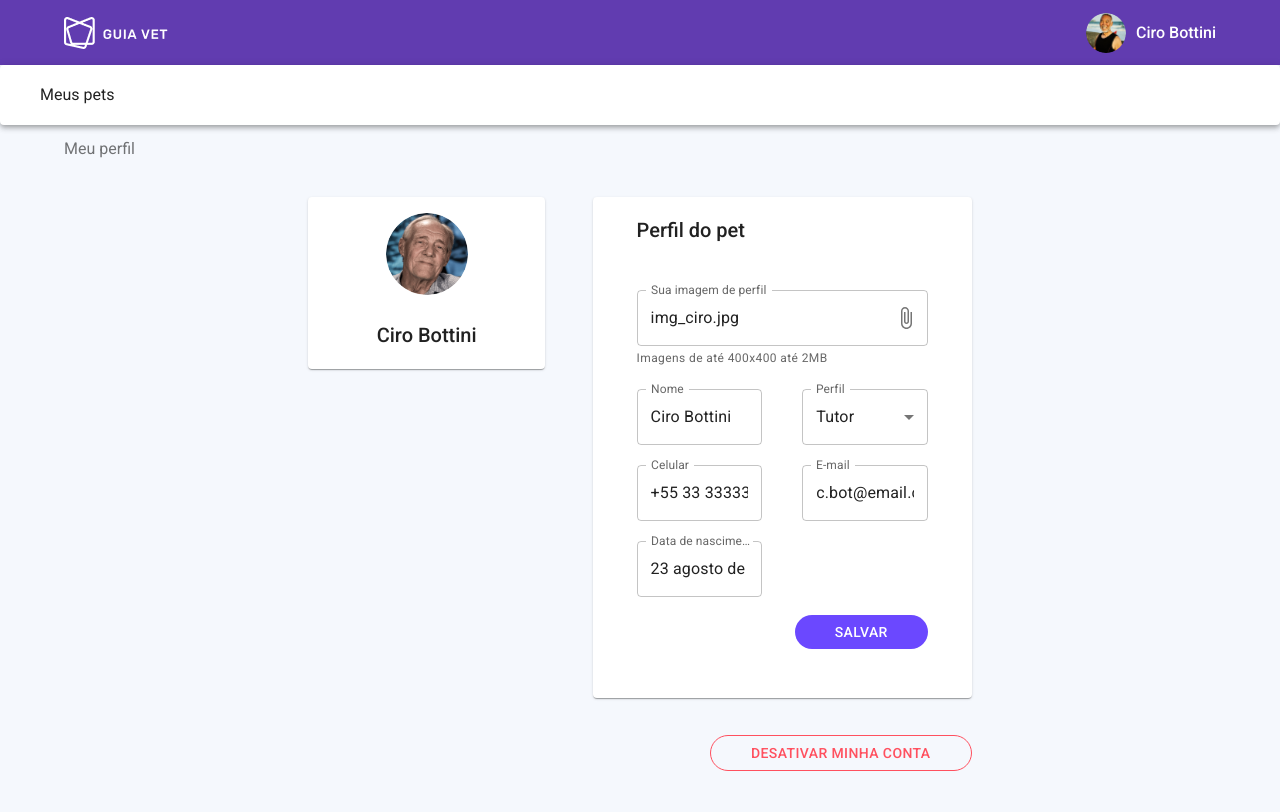
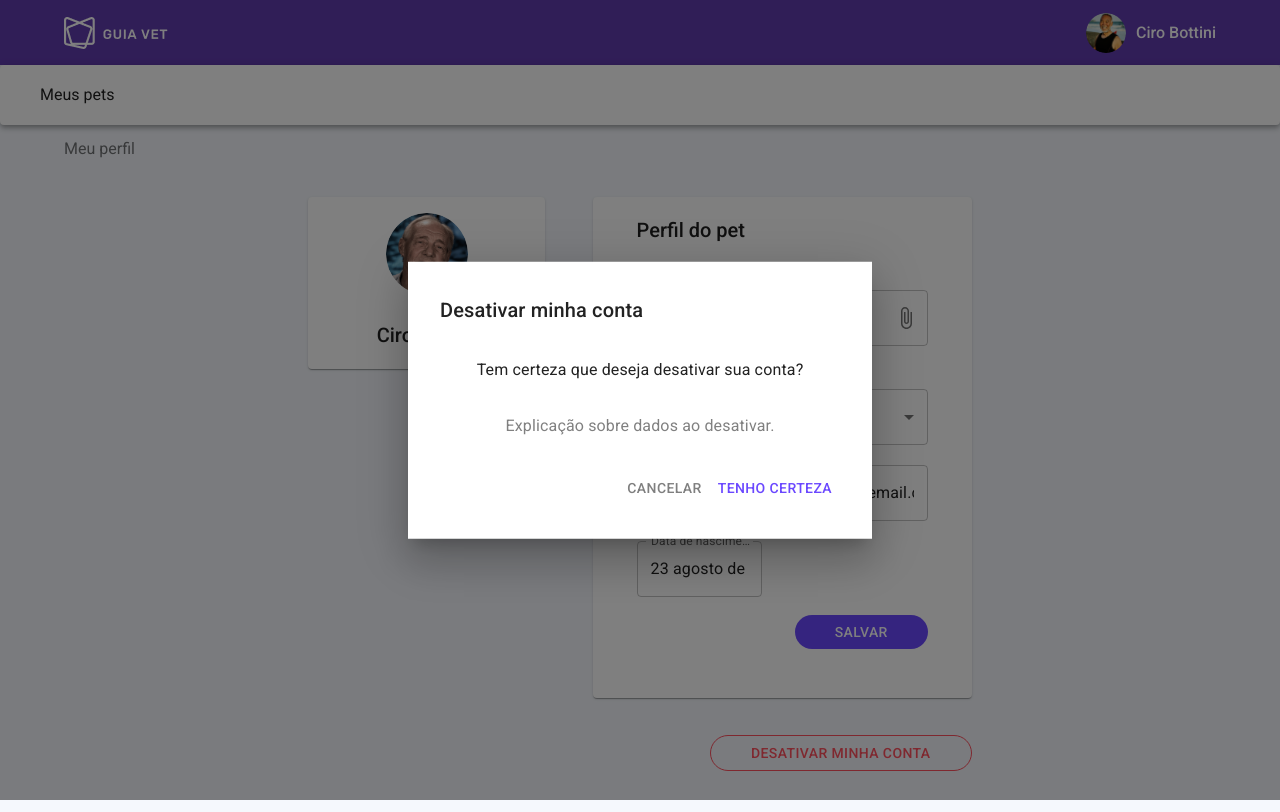
Before and after one commit to johnnsantos/my-vet, a React (Create React App) app: page / in a window 1280 px wide. Both pictures are taken after a click on the button "DESATIVAR MINHA CONTA". Built offline with nearby package versions, Linux system fonts and the light colour scheme.

Commit message:
feat: finish modal disable account

```diff
--- a/src/pages/ProfileManage/ProfileManageArea/index.jsx
+++ b/src/pages/ProfileManage/ProfileManageArea/index.jsx
@@ -1,4 +1,4 @@
-import { Card, CardContent, IconButton } from "@mui/material"
+import { Card, CardContent, IconButton, Modal, Typography } from "@mui/material"
 import { ProfileManageContent } from "./style"
 import TextField from '@mui/material/TextField';
 import { AttachFile } from "@mui/icons-material";
@@ -8,10 +8,24 @@ import MenuItem from '@mui/material/MenuItem';
 import FormControl from '@mui/material/FormControl';
 import Select from '@mui/material/Select';
 import Box from '@mui/material/Box';
-import { SaveButton, DisableButton, DisableAccount } from './style'
+import { SaveButton, DisableButton, DisableAccount, CancelButton, ConfirmButton, ButtonControl } from './style'
+
+const style = {
+	position: 'absolute',
+	top: '50%',
+	left: '50%',
+	transform: 'translate(-50%, -50%)',
+	width: 400,
+	bgcolor: 'background.paper',
+	boxShadow: 24,
+	p: 4,
+};
 
 const ProfileManageArea = () => {
 	const [profile, setProfile] = useState('Tutor')
+	const [modalOpen, setModalOpen] = useState(false)
+
+	const toggleModal = () => setModalOpen(!modalOpen)
 
 	const handleUpload = () => {
 		console.log('upou')
@@ -23,6 +37,34 @@ const ProfileManageArea = () => {
 
 	return (
 		<>
+			<Modal
+				open={modalOpen}
+				onClose={toggleModal}
+				aria-labelledby="modal-modal-title"
+				aria-describedby="modal-modal-description"
+			>
+				<div>
+					<Box sx={style}>
+						<Typography id="modal-modal-title" variant="h6" component="h2">
+							Desativar minha conta
+						</Typography>
+						<Typography id="modal-modal-description" sx={{ my: 4, textAlign: 'center' }}>
+							Tem certeza que deseja desativar sua conta?
+						</Typography>
+						<Typography id="modal-modal-description" sx={{ my: 4, textAlign: 'center', color: 'gray' }}>
+							Explicação sobre dados ao desativar.
+						</Typography>
+						<ButtonControl>
+							<CancelButton>
+								CANCELAR
+							</CancelButton>
+							<ConfirmButton>
+								TENHO CERTEZA
+							</ConfirmButton>
+						</ButtonControl>
+					</Box>
+				</div>
+			</Modal>
 			<Card>
 				<CardContent>
 					<ProfileManageContent>
@@ -106,7 +148,7 @@ const ProfileManageArea = () => {
 				</CardContent>
 			</Card>
 			<DisableAccount>
-				<DisableButton>
+				<DisableButton onClick={toggleModal}>
 					DESATIVAR MINHA CONTA
 				</DisableButton>
 			</DisableAccount>
--- a/src/pages/ProfileManage/ProfileManageArea/style.js
+++ b/src/pages/ProfileManage/ProfileManageArea/style.js
@@ -54,3 +54,18 @@ background-color: transparent !important;
 border: 1px solid ${theme.warningColor} !important;
 padding: 5px 40px !important;
 `
+
+export const ButtonControl = styled.div`
+display: flex;
+flex-flow: row nowrap;
+align-items: center;
+justify-content: flex-end;
+`
+
+export const CancelButton = styled(Button)`
+color: rgba(0, 0, 0, 0.5) !important;
+`
+
+export const ConfirmButton = styled(Button)`
+color: ${theme.primaryButton} !important;
+`
```
